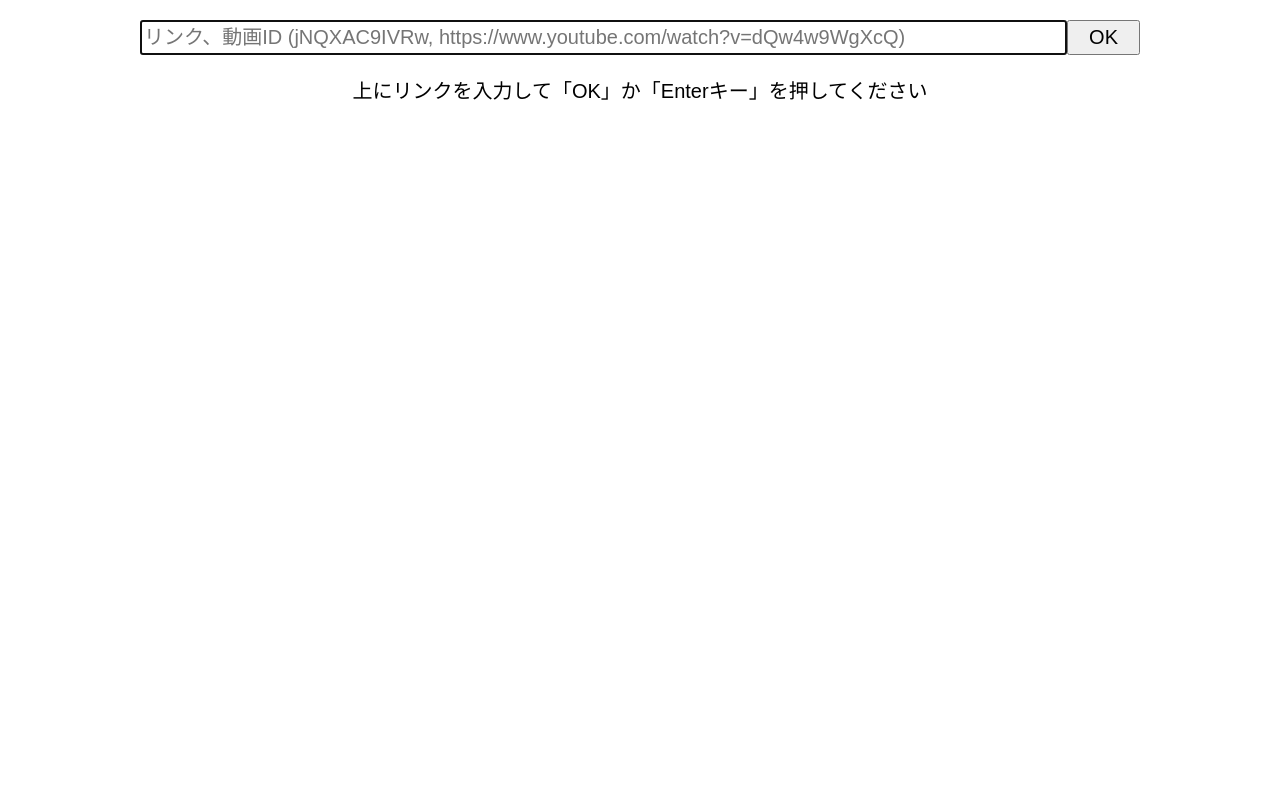
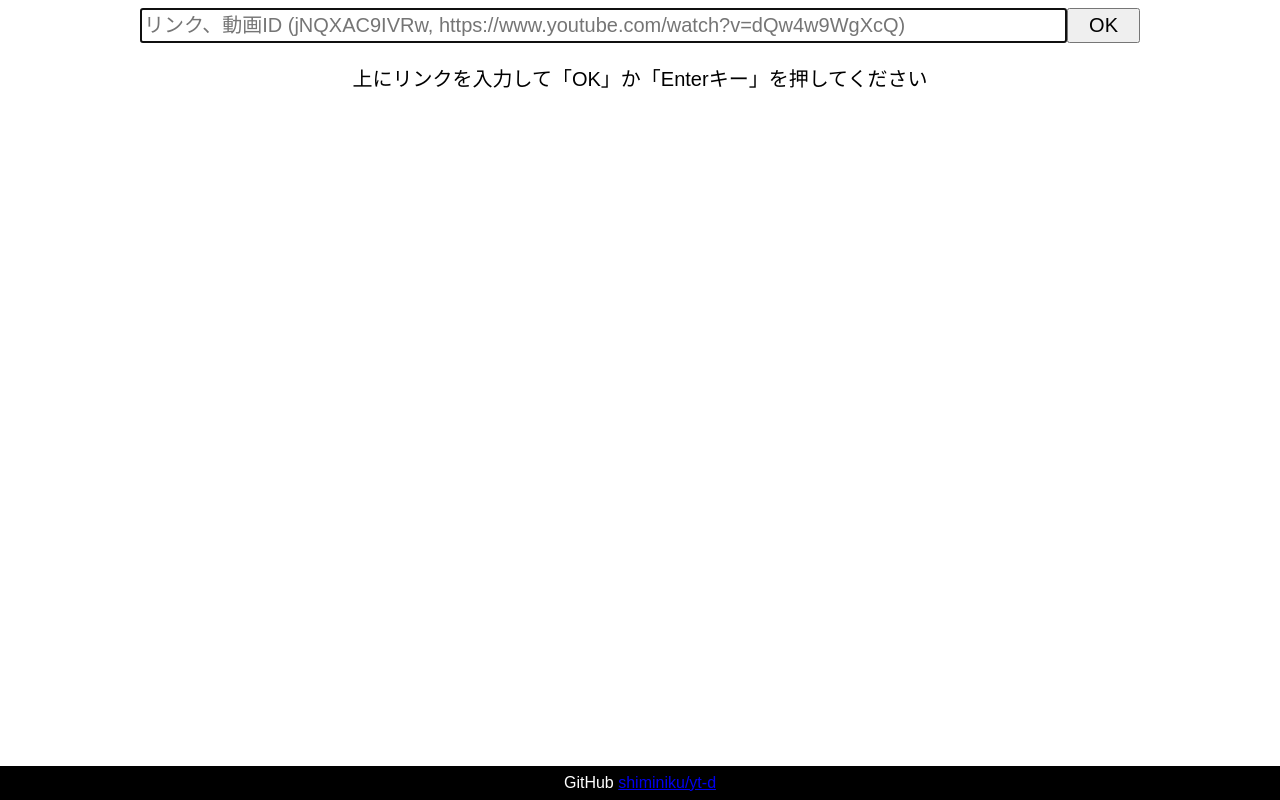
Before and after one commit to shiminiku/yt-d, a Next.js app: page / in a window 1280 px wide. Built offline with nearby package versions, Linux system fonts and the light colour scheme.

Commit message:
add footer & add full width class

```diff
--- a/app/global.scss
+++ b/app/global.scss
@@ -13,7 +13,7 @@ h6 {
   font-family: sans-serif;
 }
 
-body {
+body > *:not(.full) {
   max-width: 1000px;
   margin: auto;
 }
@@ -41,7 +41,7 @@ dialog::backdrop {
 }
 
 @media (width >= 1300px) {
-  body {
+  body > *:not(.full) {
     max-width: 1300px;
   }
 }
--- a/app/page.module.scss
+++ b/app/page.module.scss
@@ -17,6 +17,24 @@
   padding: 0 0.5em;
   margin-left: 0.2em;
   font-size: inherit;
+}
+
+.footer {
+  position: fixed;
+  left: 0;
+  right: 0;
+  bottom: 0;
+
+  padding: 0.5em 0;
+  text-align: center;
+  font-size: 0.8rem;
+
+  background-color: black;
+  color: white;
+
+  * {
+    margin: 0;
+  }
 }
 
 // if (viewport-width >= 1300px) else column (mobile-first css)
--- a/app/page.tsx
+++ b/app/page.tsx
@@ -121,6 +121,12 @@ export default function Home() {
         </div>
       )}
 
+      <footer className={style.footer + " full"}>
+        <p>
+          GitHub <a href="https://github.com/shiminiku/yt-d">shiminiku/yt-d</a>
+        </p>
+      </footer>
+
       <dialog
         ref={helpDialog}
         style={{ margin: "auto" }}
@@ -139,7 +145,7 @@ export default function Home() {
       </dialog>
 
       {isLoading && (
-        <div className={style.loadScreen}>
+        <div className={style.loadScreen + " full"}>
           <Image src={yt} alt="読込中…" />
           <p>{loadReason || "よみこみちゅうだよ～ (´・ω・｀)"}</p>
         </div>
```
